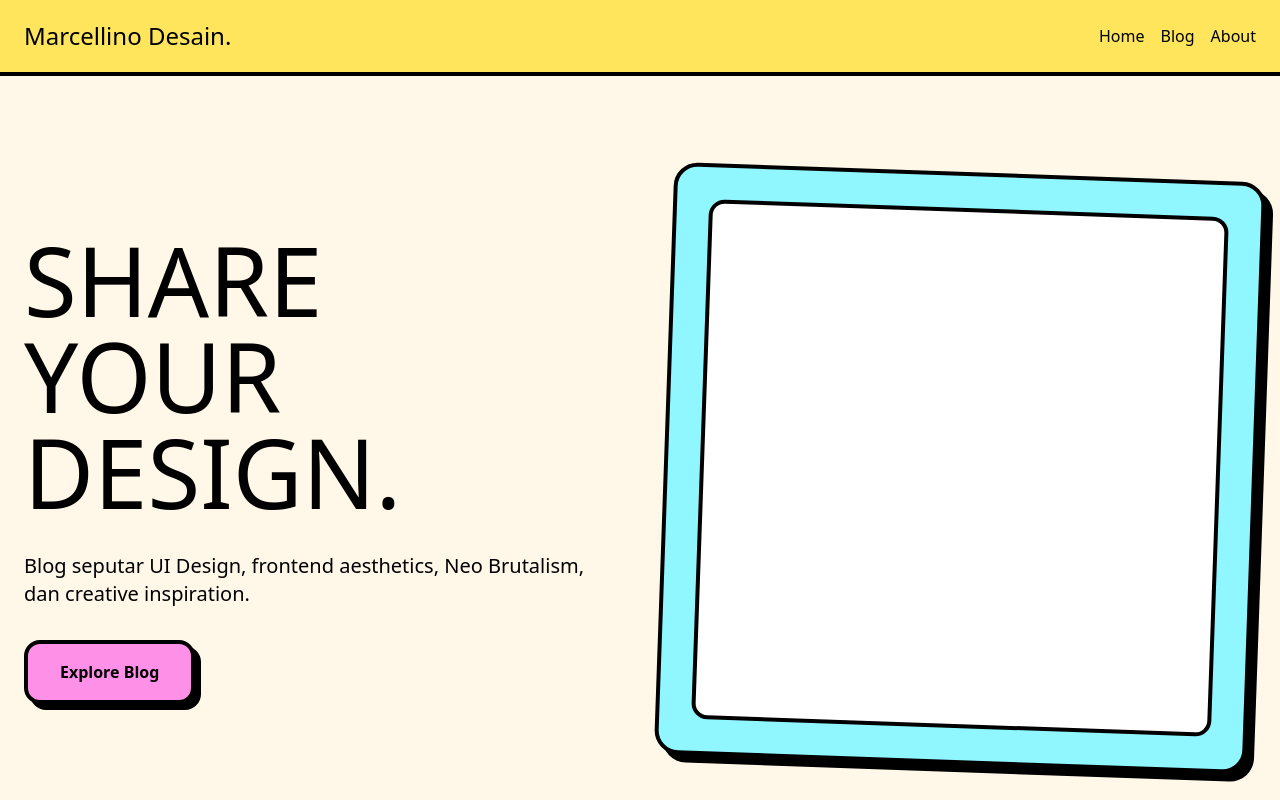
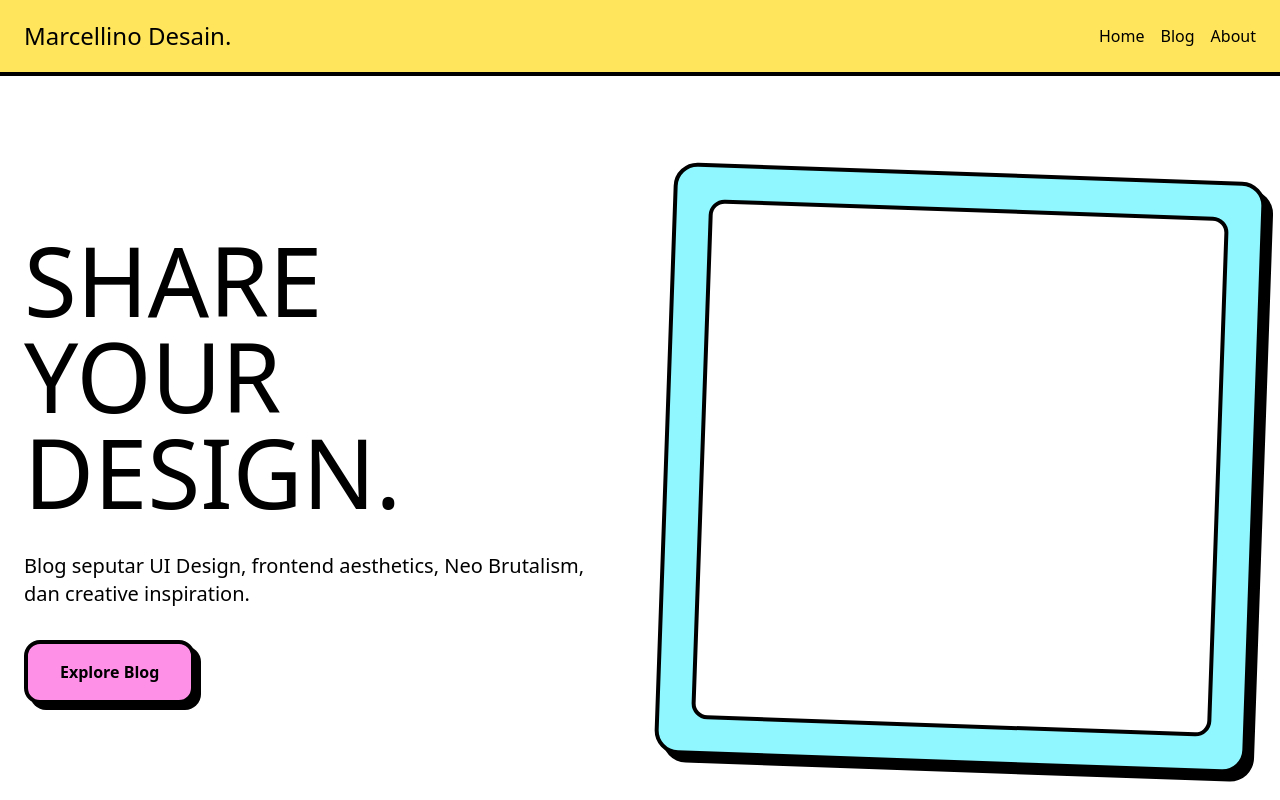
Before and after one commit to Mrchlldev/marcellino-design, a Next.js app: page / in a window 1280 px wide. Shown: the top 800 px of the page. Built offline with nearby package versions, Linux system fonts and the light colour scheme.

Commit message:
Update layout.tsx

```diff
--- a/src/app/layout.tsx
+++ b/src/app/layout.tsx
@@ -1,32 +1,36 @@
+import type { Metadata } from "next";
+import { Archivo_Black, Space_Grotesk } from "next/font/google";
 import "./globals.css";
-
-import { Archivo_Black, Space_Grotesk } from "next/font/google";
 
 const archivo = Archivo_Black({
   subsets: ["latin"],
   weight: "400",
-  variable: "--font-archivo-black",
+  variable: "--font-title",
 });
 
-const space = Space_Grotesk({
+const spaceGrotesk = Space_Grotesk({
   subsets: ["latin"],
-  variable: "--font-space-grotesk",
+  variable: "--font-body",
 });
 
-export const metadata = {
+export const metadata: Metadata = {
   title: "Marcellino Desain",
-  description: "Blog desain Neo Brutalism",
+  description: "Blog seputar desain dan inspirasi kreatif",
 };
 
 export default function RootLayout({
   children,
-}: {
+}: Readonly<{
   children: React.ReactNode;
-}) {
+}>) {
   return (
     <html lang="en">
       <body
-        className={`${archivo.variable} ${space.variable} bg-[#FFF7E8] text-black font-body`}
+        className={`
+          ${archivo.variable}
+          ${spaceGrotesk.variable}
+          font-body
+        `}
       >
         {children}
       </body>
```
